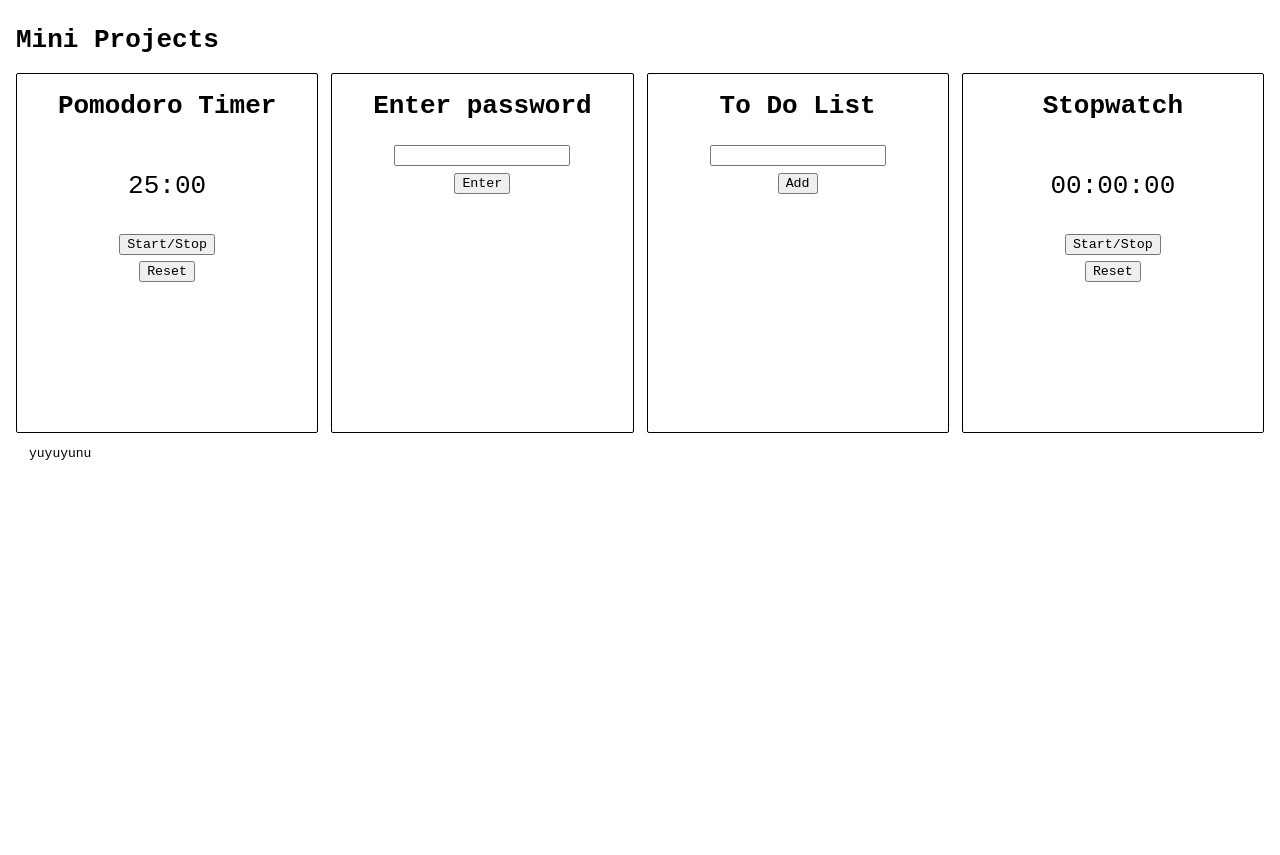
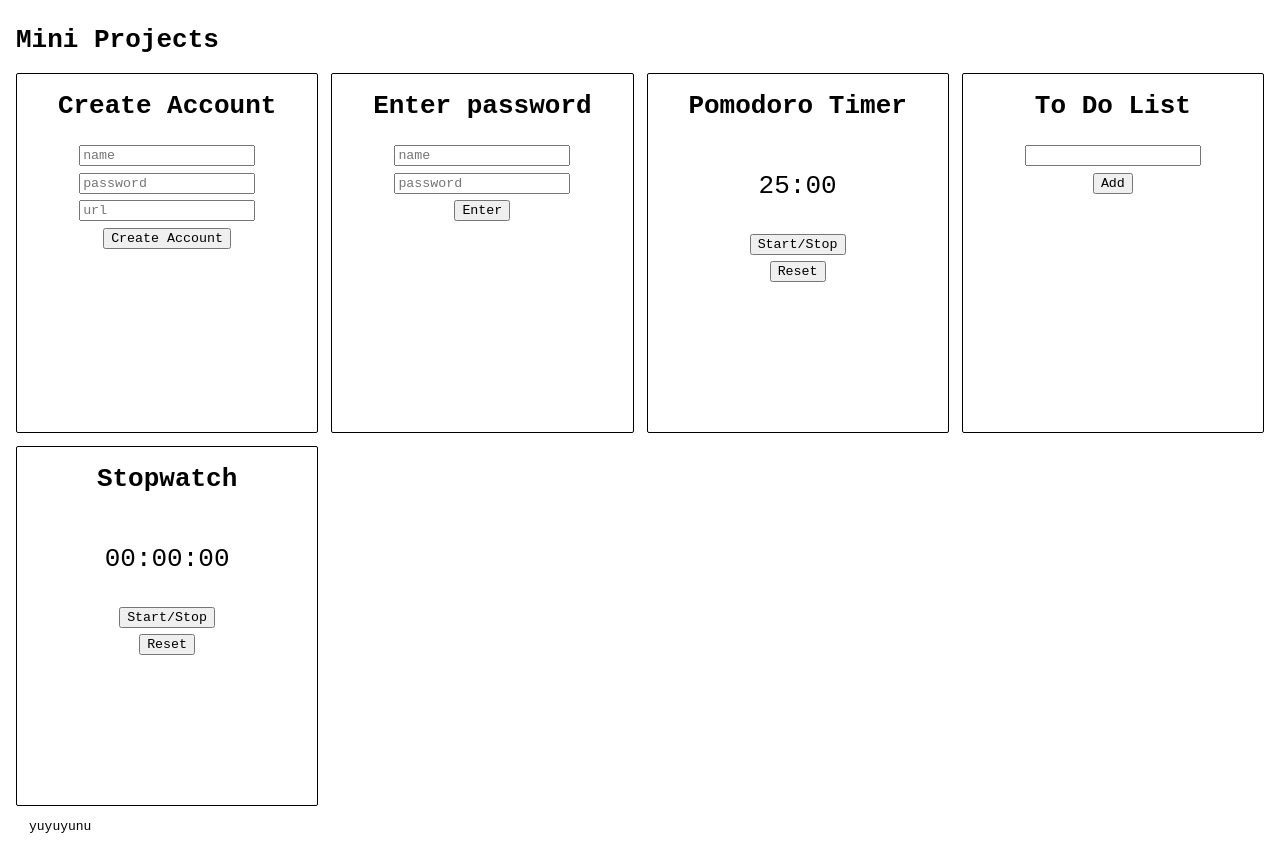
Before and after one commit to YunusEmre19/summer-project-2024, a React (Vite) app: page / in a window 1280 px wide. Before the commit the page ends 800 px from the top, so only its background shows below. Built offline with nearby package versions, Linux system fonts and the light colour scheme.

Commit message:
Added account creation to Login component

```diff
--- /dev/null
+++ b/src/AccountSystem/AccountSystem.jsx
@@ -0,0 +1,64 @@
+import {useState} from "react"
+import styles from "./AccountSystem.module.css";
+
+function Login({handleLogin:handleLogin, result:result}){
+  const [name, setName] = useState("");
+  const [password, setPassword] = useState("");
+
+  return(
+  <div className="box">
+    <h1>Enter password</h1>
+    <input type="text" placeholder="name" value={name} onChange={(e) => {setName(e.target.value)}}/>
+    <input type="text" placeholder="password" value={password} onChange={(e) => {setPassword(e.target.value)}}/>
+    <button onClick={() => handleLogin(name, password)}>Enter</button>
+    <br/>
+    {result}
+  </div>
+  )
+}
+
+function CreateAccount({handleNewAccount:handleNewAccount}){
+  const [name, setName] = useState("");
+  const [password, setPassword] = useState("");
+  const [userUrl, setUserUrl] = useState("");
+  return(
+    <div className="box">
+      <h1>Create Account</h1>
+      <input type="text" placeholder="name" value={name} onChange={(e) => {setName(e.target.value)}}/>
+      <input type="text" placeholder="password" value={password} onChange={(e) => {setPassword(e.target.value)}}/>
+      <input type="text" placeholder="url" value={userUrl} onChange={(e) => {setUserUrl(e.target.value)}}/>
+      <button onClick={() => handleNewAccount(name, password, userUrl)}>Create Account</button>
+    </div>
+  )
+
+}
+
+function AccountSystem(){
+  const [accounts, setAccounts] = useState([{name:"walter", password:"finger", url:"https://media1.tenor.com/m/nicIRWJkKIwAAAAC/walter-white-walter.gif"}]);
+  const [result, setResult] = useState(null);
+  function handleNewAccount(name, password, userUrl){
+    // ToDo: Prevent creation of duplicate accounts
+    //       Add secure password verification
+    setAccounts(a=>[...a, {name:name, password:password, url:userUrl}]);
+  }
+
+  function handleLogin(name, password){
+    // ToDo: Check for password
+    //       Display warning when the name/password is wrong
+    for (let i = 0; i < accounts.length; i++){
+      if (accounts[i].name === name){
+        setResult(<img className={styles.image} src={accounts[i].url}></img>);
+        return;
+      }
+    }
+
+  }
+  return(
+    <>
+      <CreateAccount handleNewAccount={handleNewAccount}/>
+      <Login handleLogin={handleLogin} result={result}/>
+    </>
+  )
+}
+
+export default AccountSystem
--- /dev/null
+++ b/src/AccountSystem/AccountSystem.module.css
@@ -0,0 +1,4 @@
+.image{
+  width: 200px;
+  height: 190px;
+}
--- a/src/App.jsx
+++ b/src/App.jsx
@@ -1,7 +1,7 @@
-import Login from "./Login/Login"
 import ToDo from "./ToDo/ToDo"
 import Timer from "./Timer/Timer"
 import Stopwatch from "./Stopwatch/Stopwatch"
+import AccountSystem from "./AccountSystem/AccountSystem"
 function App() {
 
 
@@ -9,8 +9,8 @@ function App() {
     <body className="main-grid">
       <h1>Mini Projects</h1>
       <div className="basic-grid">
+        <AccountSystem/>
         <Timer/>
-        <Login/>
         <ToDo/>
         <Stopwatch/>
       </div>
--- a/src/Login/Login.jsx
+++ /dev/null
@@ -1,30 +0,0 @@
-import {useState} from "react"
-import styles from "./Login.module.css";
-function Login(){
-
-  const password = "Finger";
-
-  const [isCorrect, setIsCorrect] = useState(false);
-
-  const [result, setResult] = useState(null);
-
-  function handleClick(){
-    if(document.getElementById("password").value == password){
-      setResult( <img src="https://media1.tenor.com/m/nicIRWJkKIwAAAAC/walter-white-walter.gif" height={200} width={200}/>);
-    } else{
-      setResult(<p>Wrong Password</p>);
-    }
-  }
-
-  return(
-  <div className="box">
-    <h1>Enter password</h1>
-    <input id="password"/>
-    <button onClick={handleClick}>Enter</button>
-    <br/>
-    {result}
-  </div>
-  )
-}
-
-export default Login
```
Also changed, not shown: src/Login/Login.module.css (deleted), 1 other file (tests, documents, lock files or other folders).
